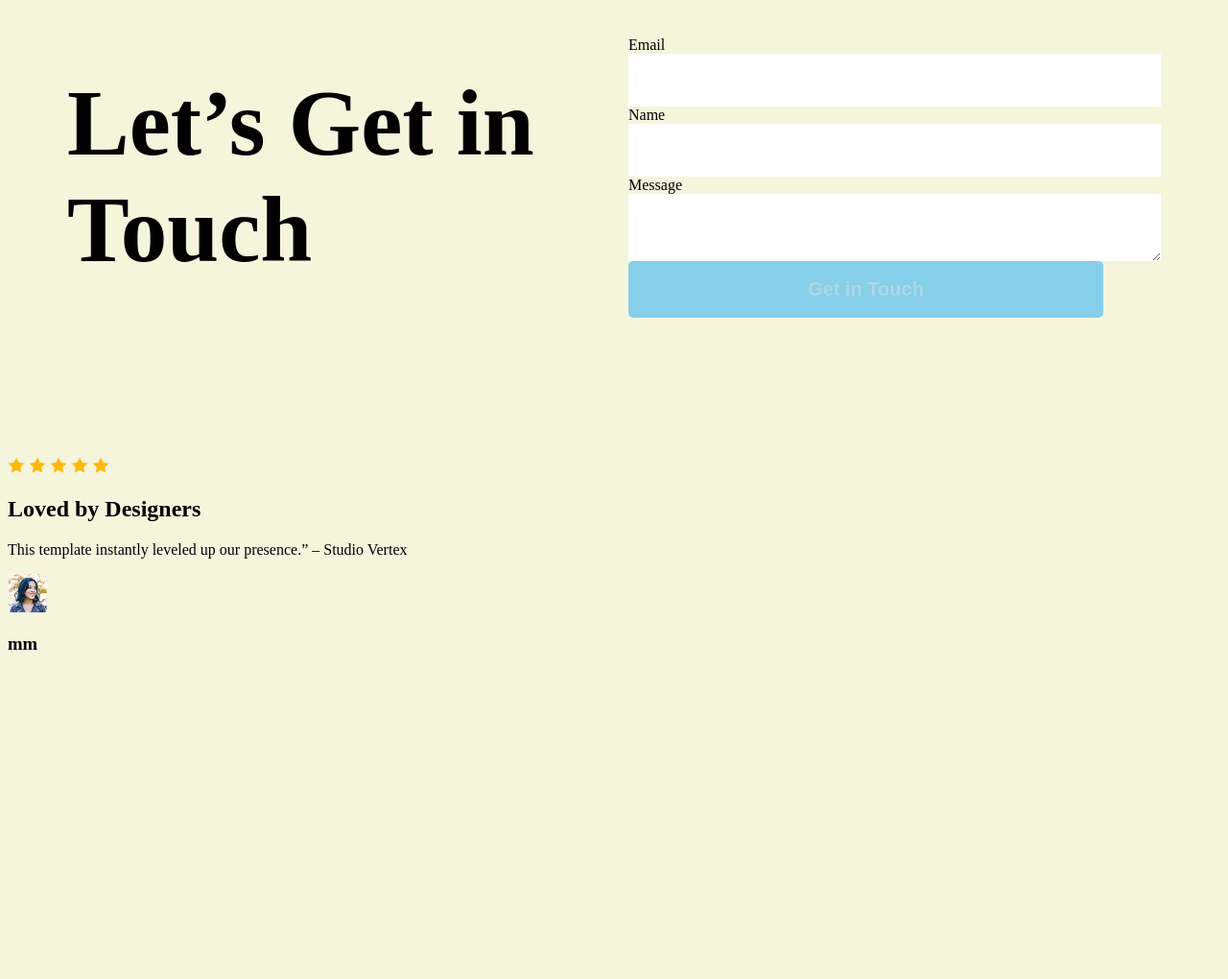
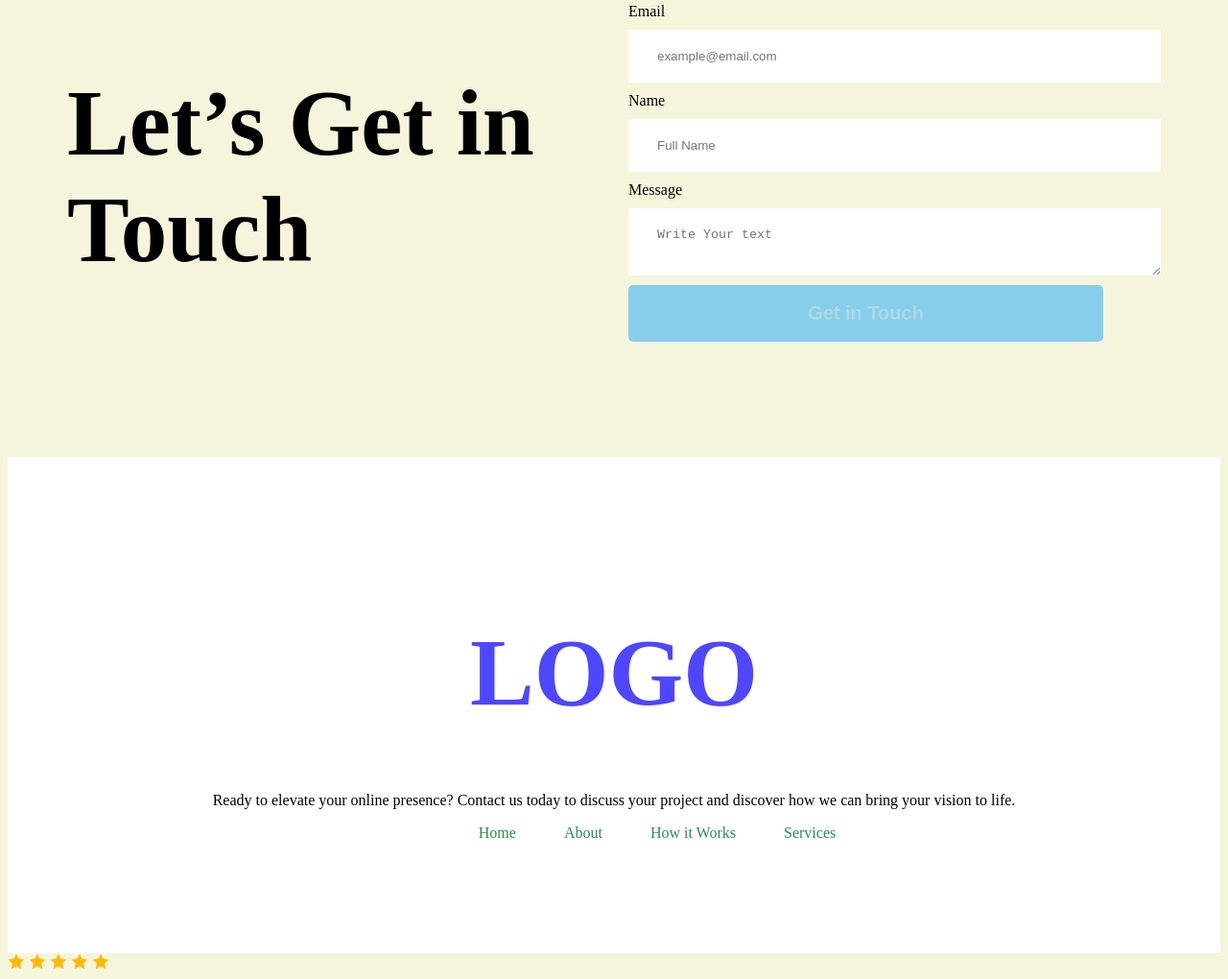
Before and after one commit to mahmed-4/B12A01-landing-launchpad, a plain HTML site: page index.html in a window 1280 px wide. Shown: the part 1777-2797 px from the top of the page at 96% size. Before the commit the page ends 2478 px from the top, so only its background shows below. Drawn offline with Linux system fonts and the light colour scheme.

Commit message:
added second update

```diff
--- a/index.html
+++ b/index.html
@@ -1,11 +1,13 @@
 <!DOCTYPE html>
 <html lang="en">
+
 <head>
     <meta charset="UTF-8">
     <meta name="viewport" content="width=device-width, initial-scale=1.0">
     <title>Assignment One</title>
     <link rel="stylesheet" href="style/style.css">
 </head>
+
 <body>
     <header class="header">
         <nav class="flex">
@@ -25,7 +27,8 @@
                 <p>
                     Explore the live preview and imagine your brand in this bold new look.
                 </p>
-            <button class="btn-primary"action-section-font-raleway><a href="index.html">Launch Live Preview</a></button>
+                <button class="btn-primary" action-section-font-raleway><a href="index.html">Launch Live
+                        Preview</a></button>
             </div>
             <img src="Assets/wc-mini.png" alt="">
         </section>
@@ -58,30 +61,43 @@
                 <label for="email">
                     Email
                 </label>
-               <input type="email" name="email" id="">
+                <input type="email" name="email" id="" placeholder="example@email.com">
 
 
                 <label for="name">
                     Name
                 </label>
-               <input type="text" name="name" id="">
+                <input type="text" name="name" id="" placeholder="Full Name">
 
                 <label for="message">
                     Message
                 </label>
 
-                <textarea name="message" id=""></textarea>
-                <button class="btn-primary">Get in Touch</button>
+                <textarea name="message" id="" placeholder="Write Your text"></textarea>
+                <button class="btn-primary get-in-btn">Get in Touch</button>
             </form>
         </section>
 
+    </main>
+
+    <footer>
+        <h1>LOGO</h1>
+        <p>Ready to elevate your online presence? Contact us today to discuss your project and discover how we can bring
+            your vision to life.</p>
+
+        <ul>
+            <li><a href="index.html">Home</a></li>
+
+            <li><a href="index.html">About</a></li>
+
+            <li><a href="index.html">How it Works</a></li>
+
+            <li><a href="index.html">Services</a></li>
+        </ul>
+    </footer>
 
 
 
-
-
-        <section class="productive-user-section"></section>
-    </main>
     <div class="card">
         <img src="Assets/icon-star.png" alt="icon-star">
         <img src="Assets/icon-star.png" alt="icon-star">
@@ -104,4 +120,5 @@
         </p>
     </div>
 </body>
+
 </html>
--- a/style/style.css
+++ b/style/style.css
@@ -28,8 +28,6 @@ body {
 a{
     text-decoration: none;
 }
-
-
 .btn-primary{
     background-color: skyblue;
     font-weight: bold;
@@ -46,6 +44,9 @@ a{
 
 nav{
     margin: 0px 160px;
+}
+.banner-content button{
+margin: 0px auto;
 }
 
 main{
@@ -101,4 +102,38 @@ form input, button, textarea{
     width: 495px ;
     padding: 20px 30px;
     border: none;
+    margin: 10px 0px;
+
 }
+form .get-in-btn{
+    /* width: 100%; */
+}
+
+
+/* footer section */
+footer{
+    text-align: center;
+    background-color: white;
+    padding: 100px;
+}
+
+footer h1 {
+    font-size: 100px;
+    font-weight: 900;
+    color: #4E47FF;
+}
+
+ul li{
+    list-style: none;
+    margin-left: 50px;
+
+}
+
+li a{
+    text-decoration: none;
+    color: seagreen;
+}
+ul{
+    display: flex;
+    justify-content: center;
+}
```
Lines whose indentation alone changed are shown as unchanged.
